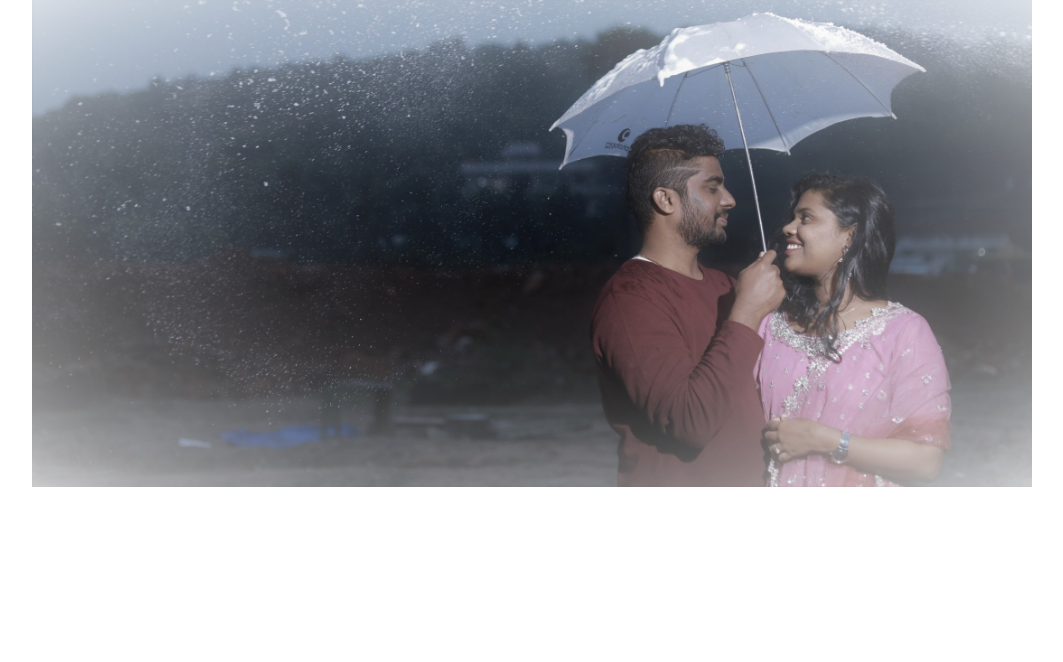
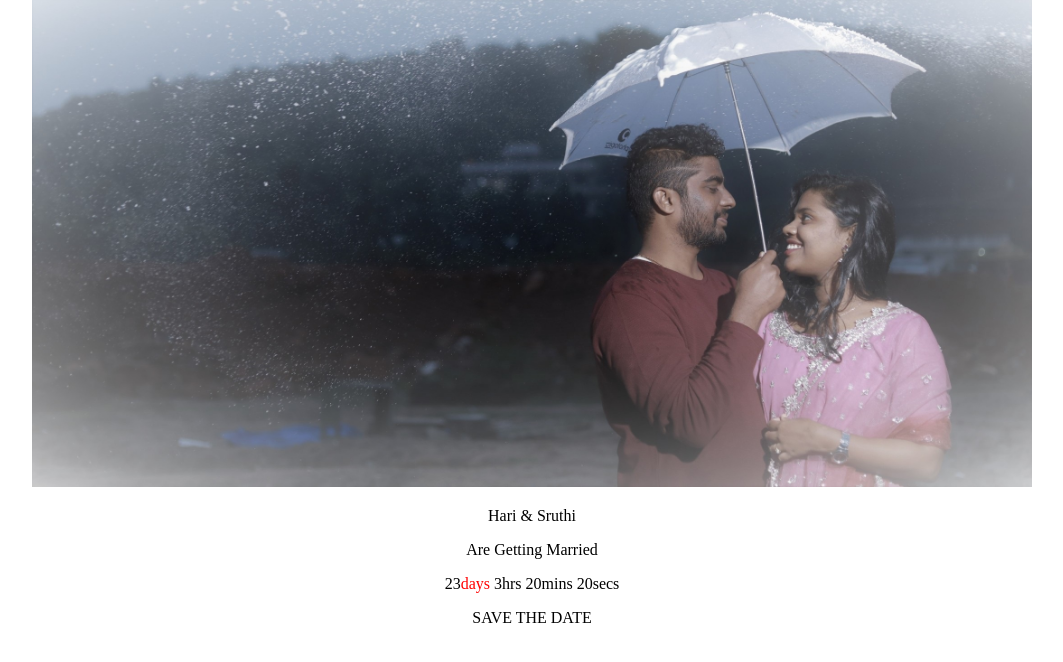
Before and after one commit to harikanth12/WeddingProject, a Flask app: page / in a window 1280 px wide. Shown: the part 108-770 px from the top of the page, without its empty margins (108-1171 px from the left). Run offline with Flask 2, Linux system fonts and the light colour scheme; some web fonts are replaced.

Commit message:
time is added

```diff
--- a/app.py
+++ b/app.py
@@ -4,6 +4,8 @@ import os
 myapp = Flask(__name__)
 PEOPLE_FOLDER = os.path.join('static', 'images')
 myapp.config['UPLOAD_FOLDER'] = PEOPLE_FOLDER
+
+
 
 @myapp.route("/")
 def home():
--- a/templates/index.html
+++ b/templates/index.html
@@ -3,6 +3,38 @@
 <head>
     <title>My Wedding</title>
     <link rel="stylesheet" href="https://fonts.googleapis.com/css?family=Sofia&effect=neon|outline|emboss|shadow-multiple">
+    <script type="text/javascript">
+  var end = new Date('02/16/2022 08:45 PM');
+
+    var _second = 1000;
+    var _minute = _second * 60;
+    var _hour = _minute * 60;
+    var _day = _hour * 24;
+    var timer;
+
+    function showRemaining() {
+        var now = new Date();
+        var distance = end - now;
+        if (distance < 0) {
+
+            clearInterval(timer);
+            document.getElementById('countdown').innerHTML = 'Got Married!';
+
+            return;
+        }
+        var days = Math.floor(distance / _day);
+        var hours = Math.floor((distance % _day) / _hour);
+        var minutes = Math.floor((distance % _hour) / _minute);
+        var seconds = Math.floor((distance % _minute) / _second);
+
+        document.getElementById('countdown').innerHTML = days + '<span id="days">days </span>';
+        document.getElementById('countdown').innerHTML += hours + 'hrs ';
+        document.getElementById('countdown').innerHTML += minutes + 'mins ';
+        document.getElementById('countdown').innerHTML += seconds + 'secs';
+    }
+
+    timer = setInterval(showRemaining, 1000);
+</script>
 <style>
 h1 {
   color: blue;
@@ -33,6 +65,19 @@ overflow:auto
     font-size:25px;
     text-align: center;
 }
+#countdown {
+    text-align: center;
+}
+#days {
+    color:red;
+}
+#savethedate {
+    text-align: center;
+}
+#caption {
+    text-align: center;
+}
+
 </style>
 </head>
 <body>
@@ -50,19 +95,23 @@ overflow:auto
     </div>
 </div>
 <div class="clearfix"></div>
-
-<!--<div>-->
-<!--    <div class="img_scroll">-->
-<!--        <img src="{{ scroll_image}}" alt="scroll_image">-->
-<!--    </div>-->
-<!--</div>-->
 <div id="outer" style="width:100%;overflow-x:hidden;">
         <div id="inner" style="display: table;margin:auto">
             <img src="{{ scroll_image}}" alt="image" width="1000px">
         </div>
     </div>
 
+<div id="caption">
+    <p>Hari & Sruthi</p>
+    <p> Are Getting Married</p>
+</div>
 
+<div id="countdown">
+</div>
+
+<div id="savethedate">
+    <p> SAVE THE DATE </p>
+</div>
 
 
 </body>
```
